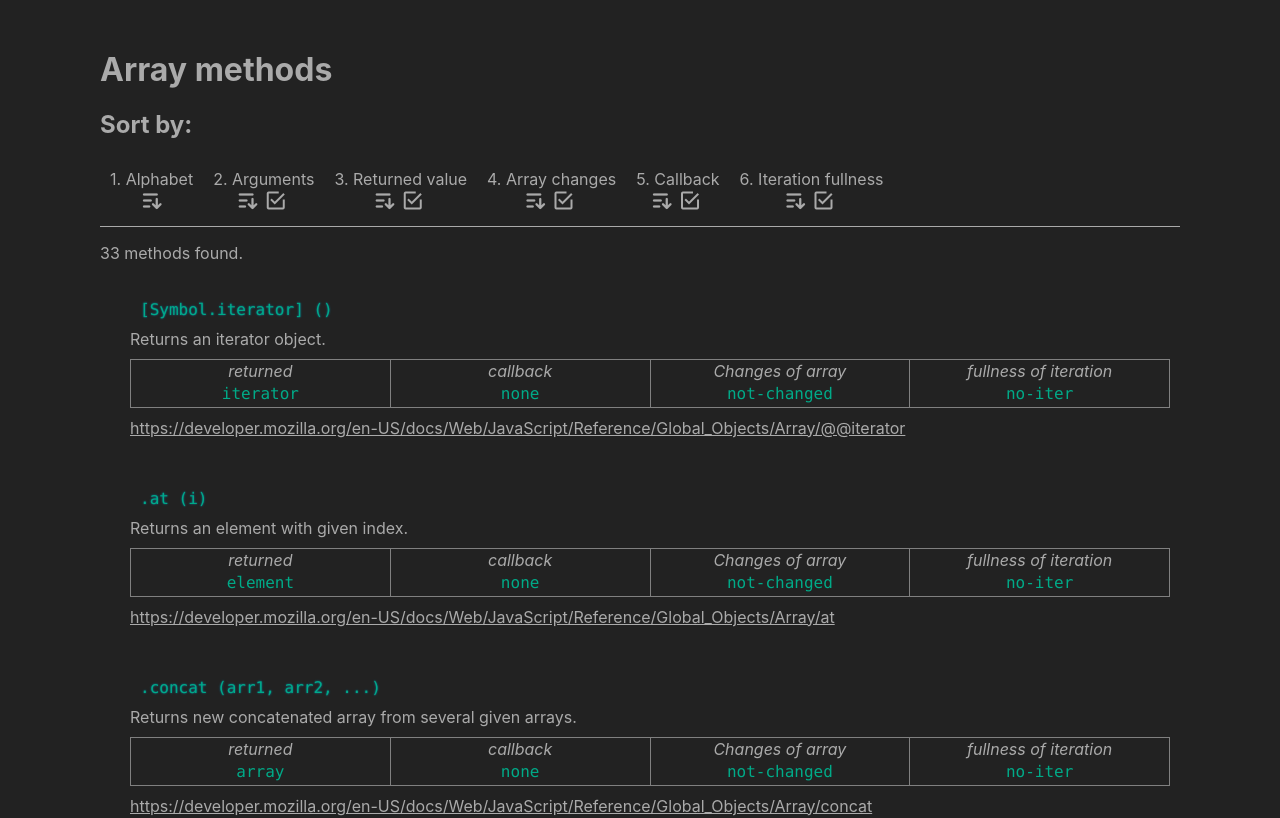
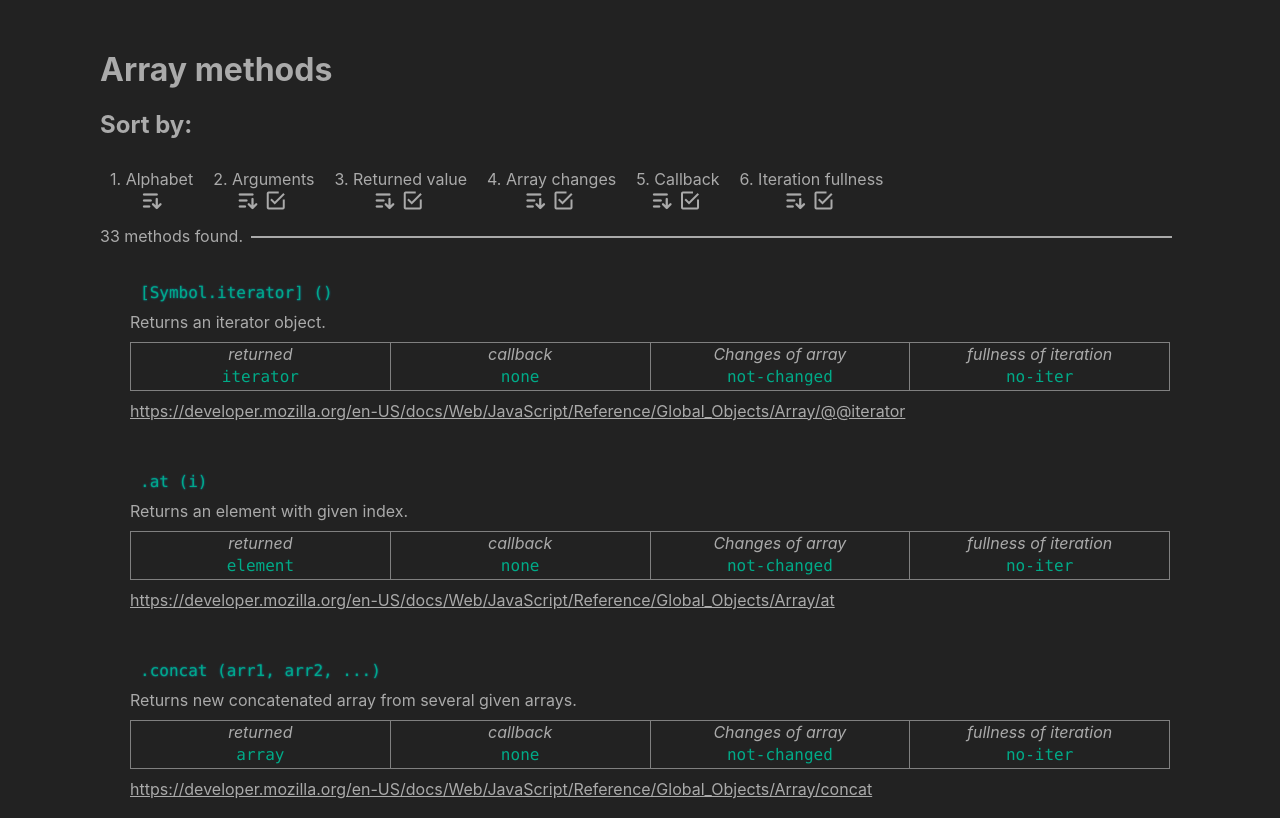
Before and after one commit to bognaum/array-methods, a React (Create React App) app: page / in a window 1280 px wide. Shown: the top 818 px of the page. Built offline with nearby package versions, Linux system fonts and the light colour scheme.

Commit message:
Changed the display of the found methods count.

```diff
--- a/src/FilteredList.css
+++ b/src/FilteredList.css
@@ -3,10 +3,8 @@
 	top: 0;
 	background: #222;
 	counter-reset: nst-1;
-	/* padding: 10px 0; */
 	padding: 0;
-	border-bottom: 1px solid #aaa;
-	/* text-align: center; */
+	/* border-bottom: 1px solid #aaa; */
 }
 .filtered-list ol li {
 	counter-increment: nst-1;
@@ -21,3 +19,11 @@
 	width: 100%;
 	content: counter(nst-1)". ";
 }
+.bottom-border {
+	display: flex;
+}
+.bottom-border__border {
+	border-bottom: 2px solid #aaa;
+	flex: auto;
+	margin: 8px;
+}
--- a/src/FilteredList.jsx
+++ b/src/FilteredList.jsx
@@ -84,9 +84,12 @@ export default function FilteredList() {
 						);
 					})
 				}
+				<div className="bottom-border">
+					<div className="bottom-border__title">{filtered.length} methods found.</div>
+					<div className="bottom-border__border"></div>
+				</div>
 			</ol>
 			<div className="methods">
-				<p>{filtered.length} methods found.</p>
 				{
 					filtered.map((v,i) => {
 						return (
```
